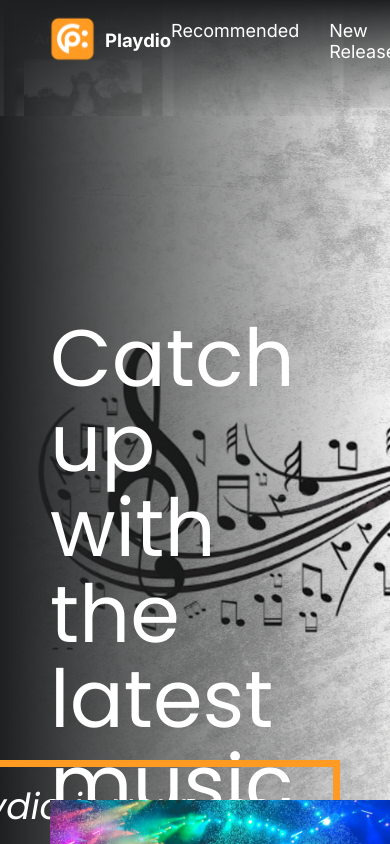
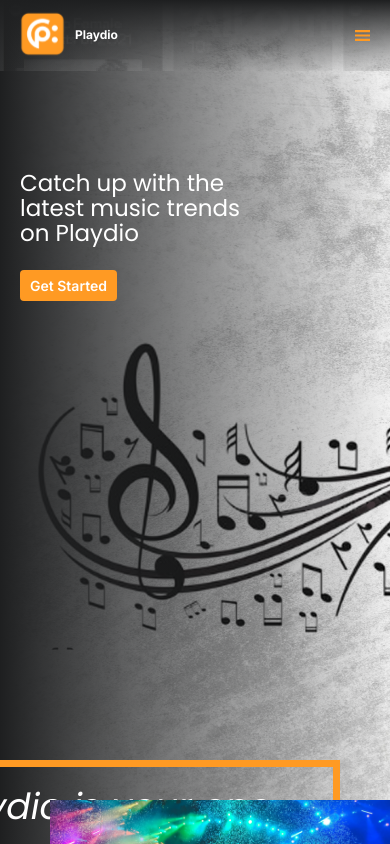
Before and after one commit to Frontendmentorship/playdio, a React (Create React App) app: page / in a window 390 px wide. Shown: the top 844 px of the page. Built offline with nearby package versions, Linux system fonts and the light colour scheme.

Commit message:
make the navbar responsive

```diff
--- a/src/components/onboardNavbar/onboardNavbar.css
+++ b/src/components/onboardNavbar/onboardNavbar.css
@@ -4,7 +4,6 @@
   justify-content: space-between;
   padding: 15px 50px 50px 50px;
   background-image: linear-gradient(0deg, rgba(30, 31, 32, 0) 0%, #1e1f20 100%), url(../../assets/nav-background.png);
-  /* background-color: red; */
   z-index: 10;
 }
 a {
@@ -46,3 +45,24 @@ a:hover {
 .social-link {
   margin-left: 5px;
 }
+.menu-toggle {
+  display: none;
+}
+
+@media screen and (max-width: 480px) {
+  .nav-links-section {
+    display: none;
+  }
+  .social-links-section {
+    display: none;
+  }
+  .navbar-container {
+    padding: 10px 20px;
+  }
+  .brand-name {
+    font-size: 12px;
+  }
+  .menu-toggle {
+    display: flex;
+  }
+}
--- a/src/components/onboardNavbar/onboardNavbar.jsx
+++ b/src/components/onboardNavbar/onboardNavbar.jsx
@@ -6,6 +6,7 @@ import { ReactComponent as TwitterLogo } from '../../assets/icons/Twitter.svg';
 import { ReactComponent as DiscordLogo } from '../../assets/icons/Discord.svg';
 import { ReactComponent as MediumLogo } from '../../assets/icons/Medium.svg';
 import { ReactComponent as FacebookLogo } from '../../assets/icons/Facebook.svg';
+import { ReactComponent as MenuToggle } from '../../assets/icons/MenuToggleOn.svg';
 
 export default function OnboardNavbar() {
   return (
@@ -47,6 +48,9 @@ export default function OnboardNavbar() {
           <MediumLogo />
         </Link>
       </div>
+      <div className="menu-toggle">
+        <MenuToggle />
+      </div>
     </div>
   );
 }
--- a/src/pages/onboarding/onboardingPage.css
+++ b/src/pages/onboarding/onboardingPage.css
@@ -5,7 +5,9 @@
   height: 962px;
   margin-top: 0;
 }
-
+body {
+  width: 100vw;
+}
 .get-started {
   width: 70vw;
   margin-top: 200px;
@@ -75,3 +77,26 @@
   line-height: 54px;
   margin-top: 36px;
 }
+
+@media screen and (max-width: 480px) {
+  .get-started {
+    margin-top: 100px;
+    padding: 0px 0px 0px 20px;
+  }
+  .get-started-text {
+    font-size: 23px;
+    line-height: 25.12px;
+  }
+  .get-started-btn {
+    width: fit-content;
+    height: 30.95px;
+    font-family: 'Inter';
+    font-style: normal;
+    font-weight: 600;
+    font-size: 14px;
+    line-height: 9px;
+    display: flex;
+    align-items: center;
+    justify-content: center;
+  }
+}
--- a/src/pages/onboarding/onboardingPage.jsx
+++ b/src/pages/onboarding/onboardingPage.jsx
@@ -8,7 +8,7 @@ import TrendingSongsComponent from '../../components/TrendingSongsComponent/Tren
 
 export default function OnboardingPage() {
   return (
-    <div>
+    <div className="onboarding-page-container">
       <div className="onboarding-top-section">
         <OnboardNavbar />
         <div className="get-started">
```
Also changed, not shown: src/assets/icons/MenuToggleClose.svg (added), src/assets/icons/MenuToggleOn.svg (added).
